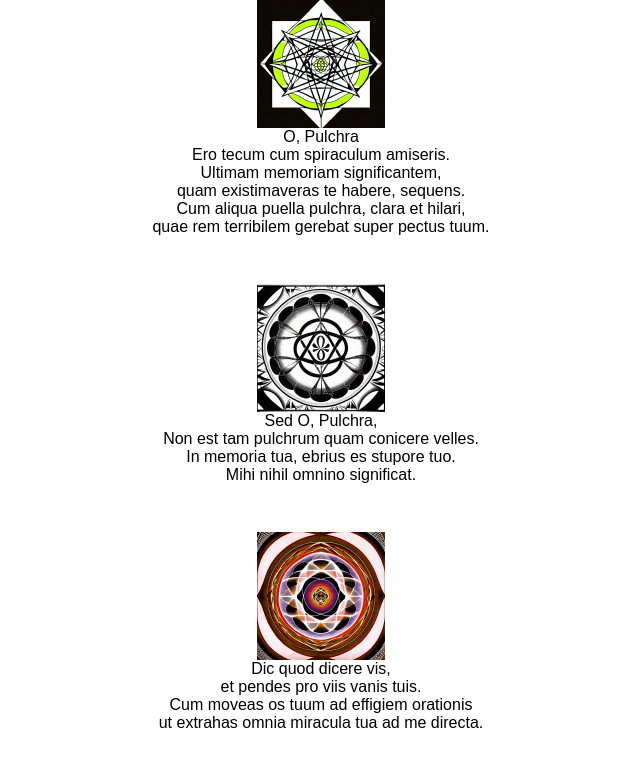
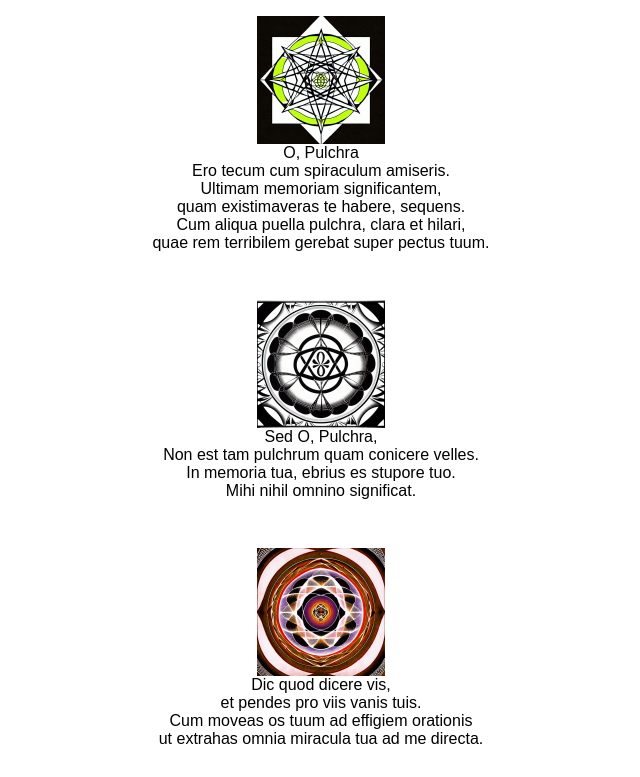
Before and after one commit to Percy-H/lean, a plain HTML site: page index.html in a window 1280 px wide. Shown: the top 777 px of the page, without its empty margins (319-959 px from the left). Drawn offline with Linux system fonts and the light colour scheme; a web font is replaced by a local one.

Commit message:
feat: Pad top and bottom in css

```diff
--- a/style/style.css
+++ b/style/style.css
@@ -7,6 +7,7 @@ body {
     width: 80%;
     gap: 3rem;
     margin: auto;
+    padding: 1rem 0px;
 }
 
 p {
```
